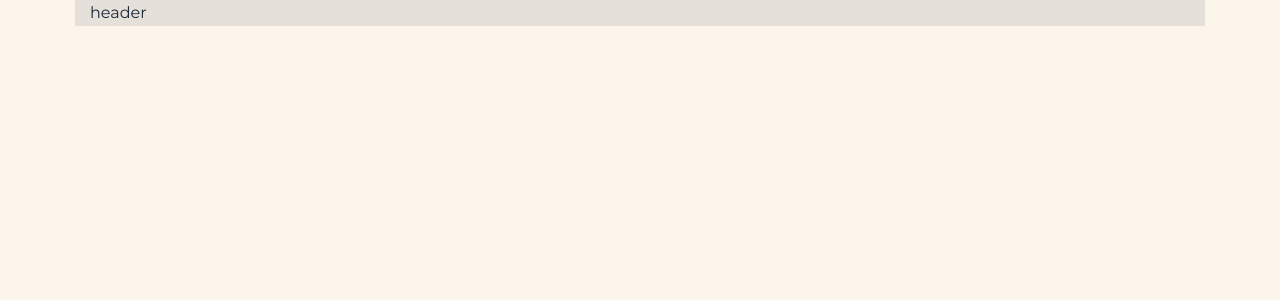
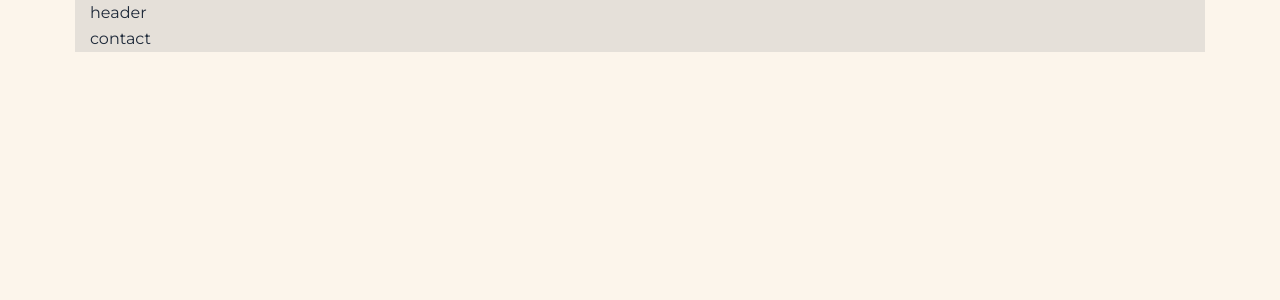
Before and after one commit to misiek869/zowlak_studio_website, a Next.js app: page /contact in a window 1280 px wide. Shown: the top 300 px of the page. Built offline with nearby package versions, Linux system fonts and the light colour scheme.

Commit message:
add animation

```diff
--- a/app/about/page.tsx
+++ b/app/about/page.tsx
@@ -1,7 +1,17 @@
-import React from 'react'
+'use client'
+import { motion } from 'framer-motion'
 
 const AboutPage = () => {
-	return <div>About</div>
+	return (
+		<motion.section
+			initial={{ opacity: 0 }}
+			animate={{
+				opacity: 1,
+				transition: { delay: 1, duration: 0.4, ease: 'easeIn' },
+			}}>
+			About
+		</motion.section>
+	)
 }
 
 export default AboutPage
--- a/app/contact/page.tsx
+++ b/app/contact/page.tsx
@@ -1,7 +1,17 @@
-import React from 'react'
+'use client'
+import { motion } from 'framer-motion'
 
 const ContactPage = () => {
-	return <div></div>
+	return (
+		<motion.section
+			initial={{ opacity: 0 }}
+			animate={{
+				opacity: 1,
+				transition: { delay: 1, duration: 0.4, ease: 'easeIn' },
+			}}>
+			contact
+		</motion.section>
+	)
 }
 
 export default ContactPage
--- a/app/page.tsx
+++ b/app/page.tsx
@@ -7,7 +7,7 @@ const Home = () => {
 			initial={{ opacity: 0 }}
 			animate={{
 				opacity: 1,
-				transition: { delay: 1.4, duration: 0.4, ease: 'easeIn' },
+				transition: { delay: 1, duration: 0.4, ease: 'easeIn' },
 			}}>
 			home
 		</motion.section>
```
